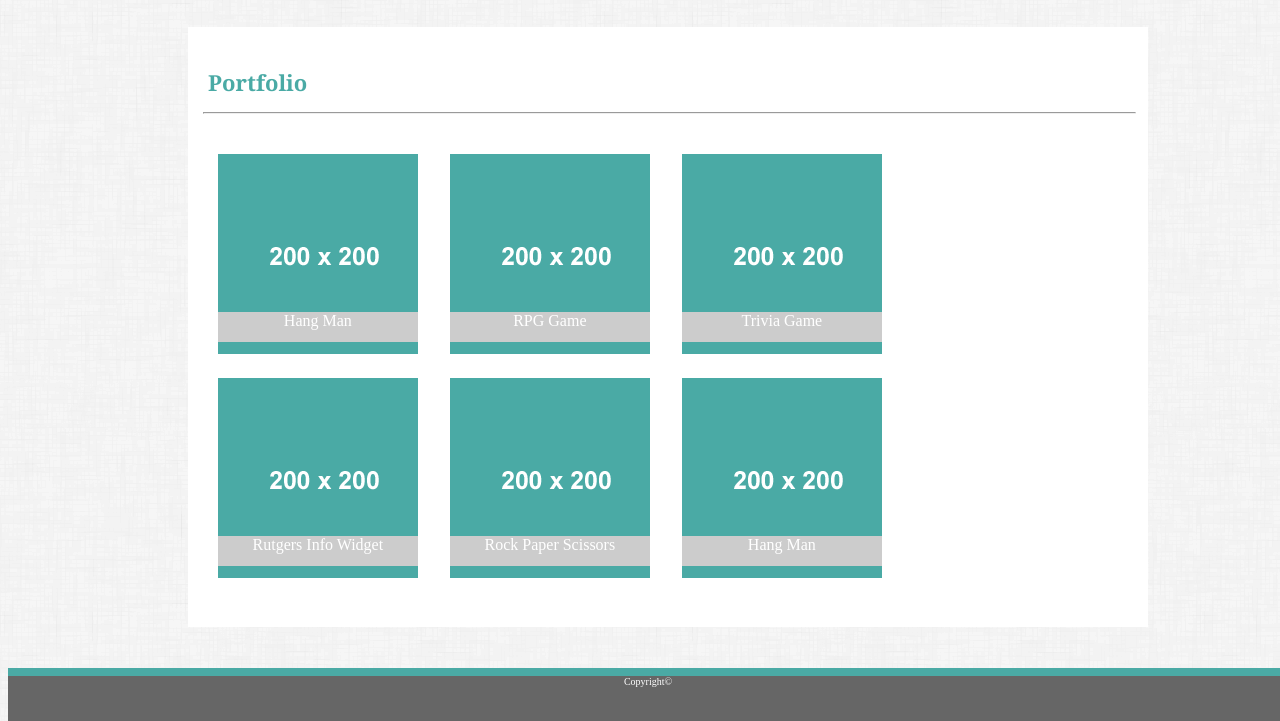
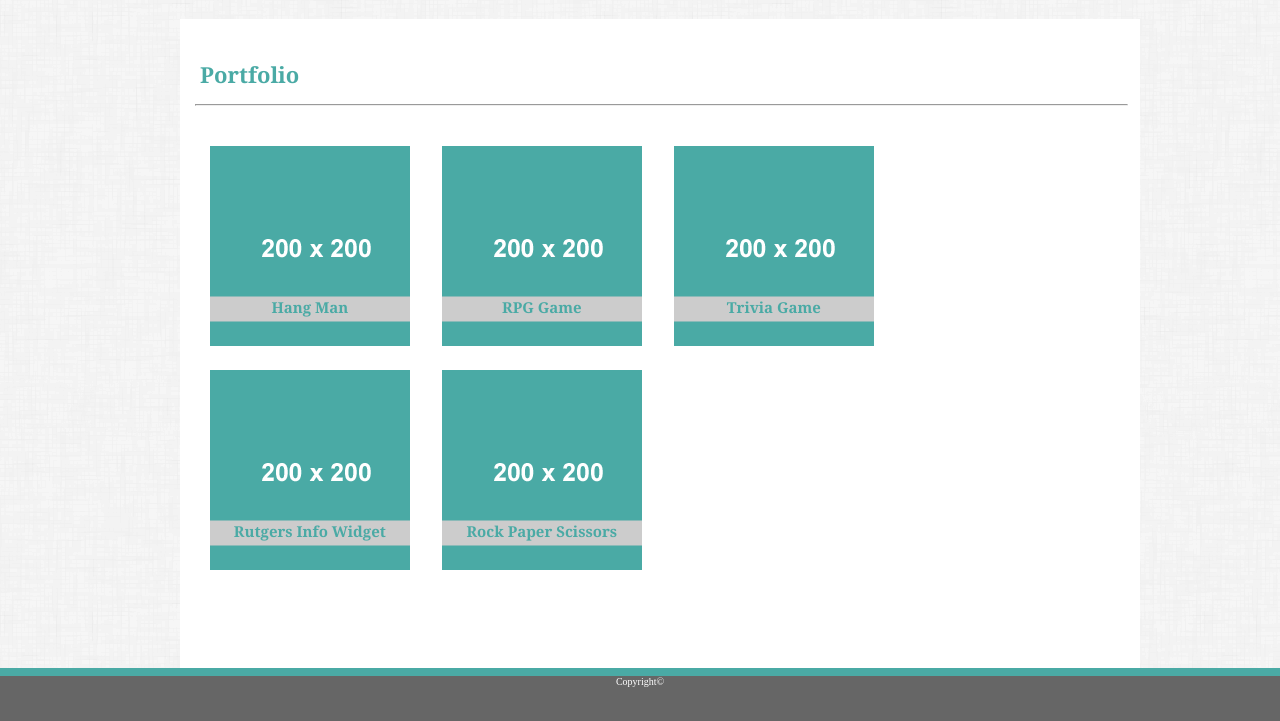
Before and after one commit to mjc5776/Basic-Portfolio, a plain HTML site: page portfolio.html in a window 1280 px wide. Shown: the part 79-800 px from the top of the page. Drawn offline with Linux system fonts and the light colour scheme.

Commit message:
update header to remove margins

```diff
--- a/assets/css/style.css
+++ b/assets/css/style.css
@@ -1,6 +1,8 @@
 
 body{
+    margin:0%;
     background-image: url("../images/furley_bg.png")
+
 }
 
 /* Top navigation bar */
@@ -70,7 +72,7 @@ hr {
     top: 23%;
     float:left;
     margin:30px 0 0 180px;
-    height: 600px;
+    height: 650px;
 
   }
 
@@ -104,17 +106,21 @@ hr {
 .container {
     position: relative;
     text-align: center;
-    color: white;
+    color: #4aaaa5;
+    font-family:'Georgia', Times, Times New Roman, serif;
+    font-size: 15px;
+    font-weight: bold;
+}
 
-}
 .imgLabel{
     position: absolute;
-    top: 85%;
+    top: 80%;
     left: 52%;
     transform: translate(-50%, -50%);
     background-color:#cccccc;
     width:200px;
-    height:30px;
+    height:25px;
+
 }
 
 .footer{
--- a/portfolio.html
+++ b/portfolio.html
@@ -4,7 +4,7 @@
 <html lang="en-us">
 <head>
     <meta charset="UTF-8">
-    <Title></Title>
+    <Title>Portfolio</Title>
     <link rel="stylesheet" type="text/css" href= "assets/css/style.css"/>
 </head>
 <body>
@@ -27,19 +27,19 @@
     <div class="clearfix">
         <div class="placeholder">
             <div class="container">
-            <img src="assets/images/PlaceHolder.png">
+            <img src="assets/images/PlaceHolder.png" alt="Hang Man">
             <div class="imgLabel">Hang Man</div>
             </div>
         </div>
         <div class="placeholder">
             <div class="container">
-            <img src="assets/images/PlaceHolder.png">
+            <img src="assets/images/PlaceHolder.png" alt="RPG Game">
             <div class="imgLabel">RPG Game</div>
             </div>
          </div>
          <div class="placeholder">
             <div class="container">
-            <img src="assets/images/PlaceHolder.png">
+            <img src="assets/images/PlaceHolder.png" alt="Trivia Game">
             <div class="imgLabel">Trivia Game</div>
             </div>
         </div>
@@ -48,22 +48,17 @@
     <div class="clearfix">
         <div class="placeholder">
             <div class="container">
-            <img src="assets/images/PlaceHolder.png">
+            <img src="assets/images/PlaceHolder.png" alt="Rutgers Info Widget">
             <div class="imgLabel">Rutgers Info Widget</div>
             </div>
         </div>
         <div class="placeholder">
             <div class="container">
-            <img src="assets/images/PlaceHolder.png">
+            <img src="assets/images/PlaceHolder.png" alt="Rock Paper Scissors">
             <div class="imgLabel">Rock Paper Scissors</div>
             </div>
         </div>
-        <div class="placeholder">
-            <div class="container">
-            <img src="assets/images/PlaceHolder.png">
-            <div class="imgLabel">Hang Man</div>
-            </div>
-        </div>
+
     </div>
 </div>
 
```
Also changed, not shown: contact.html (+5 -5 lines), index.html (+1 -1 lines).
